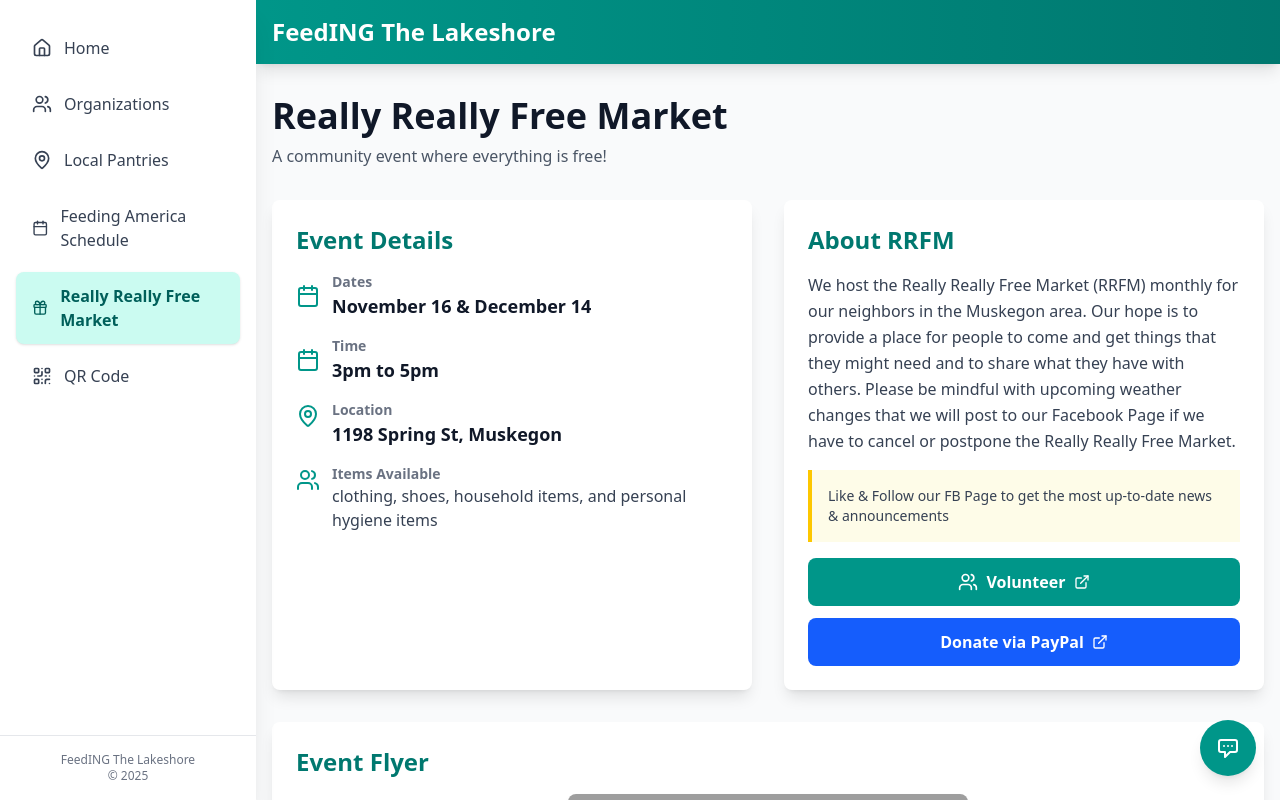
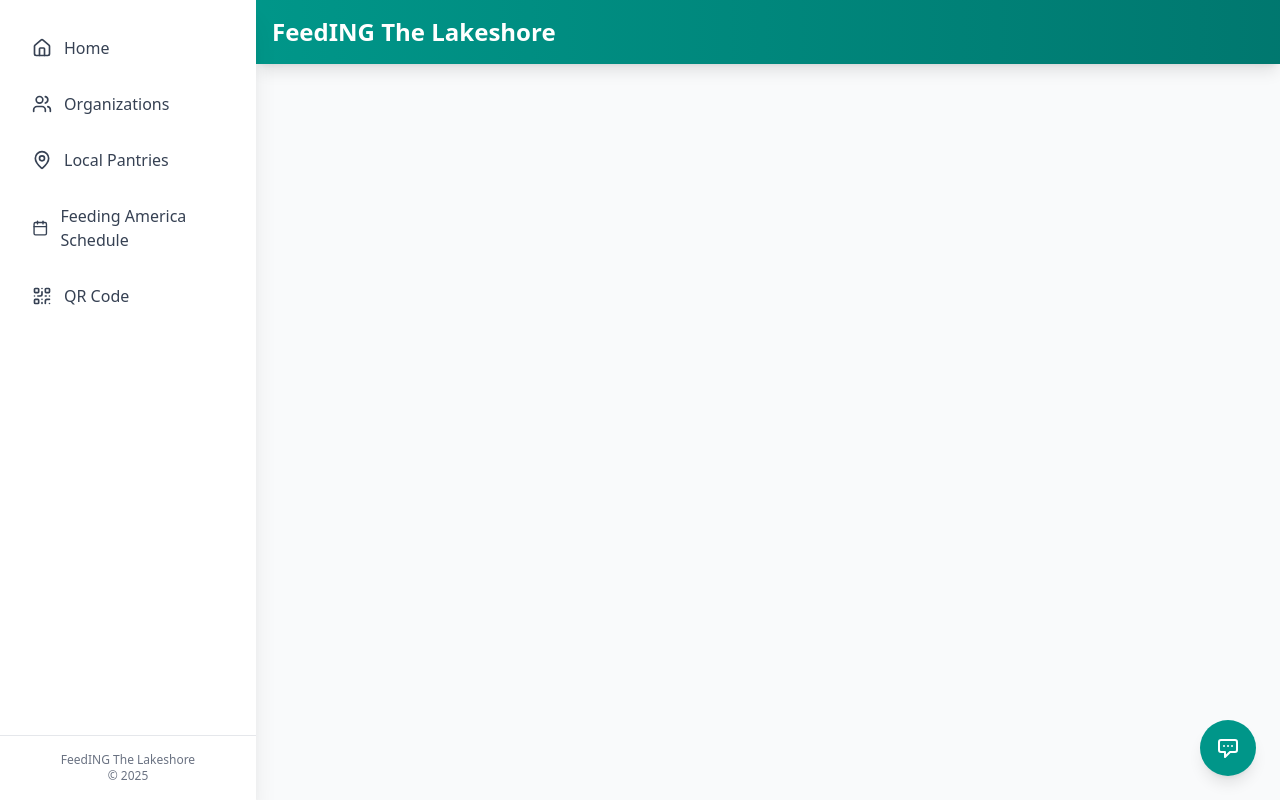
Before and after one commit to zham411/muskegon-community-resources, a React (Vite) app: page /rrfm in a window 1280 px wide. Built offline with nearby package versions, Linux system fonts and the light colour scheme; grey boxes are pictures that could not be loaded.

Commit message:
Remove Really Really Free Market page and navigation link

```diff
--- a/src/App.jsx
+++ b/src/App.jsx
@@ -13,8 +13,6 @@
 import LocalPantries from './pages/LocalPantries';
 
 import FeedingAmerica from './pages/FeedingAmerica';
-
-import RRFM from './pages/RRFM';
 
 import ChatBot from './components/ChatBot';
 
@@ -57,8 +55,6 @@
               <Route path="/pantries" element={<LocalPantries />} />
 
               <Route path="/feeding-america" element={<FeedingAmerica />} />
-
-              <Route path="/rrfm" element={<RRFM />} />
 
               <Route path="/qr-code" element={<QRCodePage />} />
 
--- a/src/components/Sidebar.jsx
+++ b/src/components/Sidebar.jsx
@@ -1,6 +1,6 @@
 import { Link, useLocation } from 'react-router-dom';
 
-import { Home, Users, MapPin, Calendar, Gift, X, QrCode } from 'lucide-react';
+import { Home, Users, MapPin, Calendar, X, QrCode } from 'lucide-react';
 
 
 
@@ -19,8 +19,6 @@
     { name: 'Local Pantries', href: '/pantries', icon: MapPin },
 
     { name: 'Feeding America Schedule', href: '/feeding-america', icon: Calendar },
-
-    { name: 'Really Really Free Market', href: '/rrfm', icon: Gift },
 
     { name: 'QR Code', href: '/qr-code', icon: QrCode },
 
--- a/src/pages/RRFM.jsx
+++ /dev/null
@@ -1,200 +0,0 @@
-import { Calendar, MapPin, ExternalLink, Users } from 'lucide-react';
-
-import { rrfmInfo } from '../data';
-
-
-
-export default function RRFM() {
-
-  return (
-
-    <div className="max-w-5xl mx-auto px-4 py-8">
-
-      <div className="mb-8">
-
-        <h1 className="text-3xl md:text-4xl font-bold text-gray-900 mb-2">
-
-          Really Really Free Market
-
-        </h1>
-
-        <p className="text-gray-600">
-
-          A community event where everything is free!
-
-        </p>
-
-      </div>
-
-
-
-      <div className="grid md:grid-cols-2 gap-8 mb-8">
-
-        {/* Event Details */}
-
-        <div className="bg-white rounded-lg shadow-lg p-6 space-y-4">
-
-          <h2 className="text-2xl font-bold text-teal-700 mb-4">Event Details</h2>
-
-
-
-          <div className="flex items-center space-x-3">
-
-            <Calendar className="h-6 w-6 text-teal-600 flex-shrink-0" />
-
-            <div>
-
-              <p className="text-sm font-semibold text-gray-500">Dates</p>
-
-              <p className="text-lg font-bold text-gray-900">{rrfmInfo.dates}</p>
-
-            </div>
-
-          </div>
-
-
-
-          <div className="flex items-center space-x-3">
-
-            <Calendar className="h-6 w-6 text-teal-600 flex-shrink-0" />
-
-            <div>
-
-              <p className="text-sm font-semibold text-gray-500">Time</p>
-
-              <p className="text-lg font-bold text-gray-900">{rrfmInfo.time}</p>
-
-            </div>
-
-          </div>
-
-
-
-          <div className="flex items-start space-x-3">
-
-            <MapPin className="h-6 w-6 text-teal-600 flex-shrink-0 mt-1" />
-
-            <div>
-
-              <p className="text-sm font-semibold text-gray-500">Location</p>
-
-              <p className="text-lg font-bold text-gray-900">{rrfmInfo.location}</p>
-
-            </div>
-
-          </div>
-
-
-
-          <div className="flex items-start space-x-3">
-
-            <Users className="h-6 w-6 text-teal-600 flex-shrink-0 mt-1" />
-
-            <div>
-
-              <p className="text-sm font-semibold text-gray-500">Items Available</p>
-
-              <p className="text-gray-700">{rrfmInfo.itemsAvailable}</p>
-
-            </div>
-
-          </div>
-
-        </div>
-
-
-
-        {/* About */}
-
-        <div className="bg-white rounded-lg shadow-lg p-6">
-
-          <h2 className="text-2xl font-bold text-teal-700 mb-4">About RRFM</h2>
-
-          <p className="text-gray-700 leading-relaxed mb-4">{rrfmInfo.description}</p>
-
-
-
-          <div className="bg-yellow-50 border-l-4 border-yellow-400 p-4 mb-4">
-
-            <p className="text-sm text-gray-700">{rrfmInfo.facebookNote}</p>
-
-          </div>
-
-
-
-          <div className="space-y-3">
-
-            <a
-
-              href={rrfmInfo.volunteerUrl}
-
-              target="_blank"
-
-              rel="noopener noreferrer"
-
-              className="flex items-center justify-center space-x-2 bg-teal-600 hover:bg-teal-700 text-white px-6 py-3 rounded-lg font-semibold transition-colors"
-
-            >
-
-              <Users className="h-5 w-5" />
-
-              <span>Volunteer</span>
-
-              <ExternalLink className="h-4 w-4" />
-
-            </a>
-
-
-
-            <a
-
-              href={rrfmInfo.paypalUrl}
-
-              target="_blank"
-
-              rel="noopener noreferrer"
-
-              className="flex items-center justify-center space-x-2 bg-blue-600 hover:bg-blue-700 text-white px-6 py-3 rounded-lg font-semibold transition-colors"
-
-            >
-
-              <span>Donate via PayPal</span>
-
-              <ExternalLink className="h-4 w-4" />
-
-            </a>
-
-          </div>
-
-        </div>
-
-      </div>
-
-
-
-      {/* Event Flyer */}
-      <div className="bg-white rounded-lg shadow-lg p-6">
-        <h2 className="text-2xl font-bold text-teal-700 mb-4">Event Flyer</h2>
-        <div className="flex justify-center">
-          <img
-            src="/rrfm.png"
-            alt="Really Really Free Market Event Flyer"
-            className="max-w-full h-auto rounded-lg shadow-md"
-            onError={(e) => {
-              e.target.style.display = 'none';
-              e.target.nextSibling.style.display = 'block';
-            }}
-          />
-          <div className="bg-gray-100 rounded-lg p-8 text-center" style={{ display: 'none' }}>
-            <p className="text-gray-600">
-              Image not found. Please add the RRFM flyer image to <code className="bg-gray-200 px-2 py-1 rounded">public/rrfm.png</code>
-            </p>
-          </div>
-        </div>
-      </div>
-
-    </div>
-
-  );
-
-}
```
